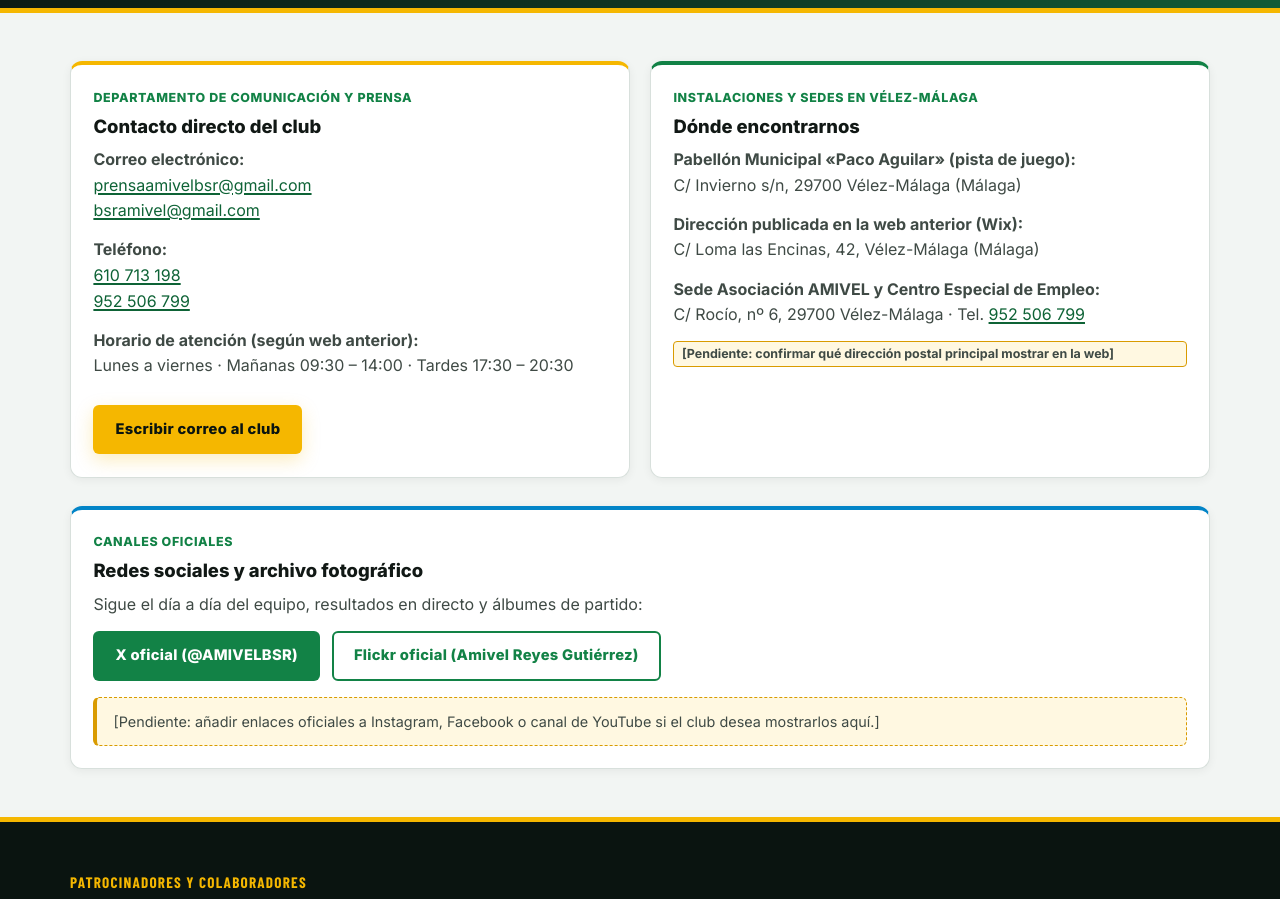
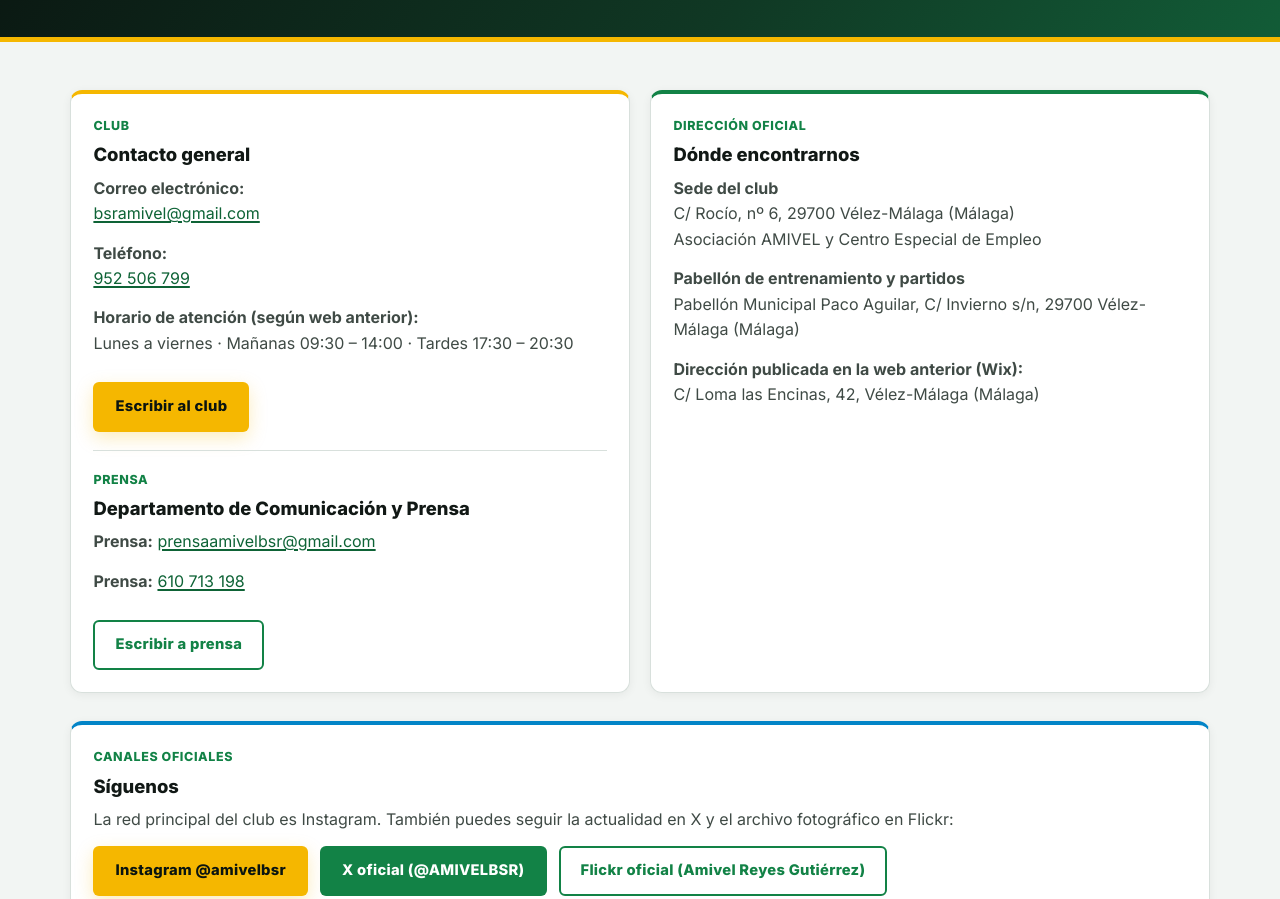
Before and after one commit to Cdamivel/cdamivel.github.io, a plain HTML site: page contacto.html in a window 1280 px wide. Shown: the part 321-1220 px from the top of the page. Drawn offline with nearby package versions, Linux system fonts and the light colour scheme; a web font is replaced by a local one.

Commit message:
Put Instagram, the sede, and general contact first.
Lead with Instagram @amivelbsr, list the Calle Rocío headquarters as the club address, and label the press email and 610 713 198 as press.

Co-authored-by: makanaki1983 <makanaki1983@users.noreply.github.com>

```diff
--- a/contacto.html
+++ b/contacto.html
@@ -5,7 +5,7 @@
   <meta name="robots" content="noindex, nofollow">
   <meta name="viewport" content="width=device-width, initial-scale=1.0">
   <title>Contacto · CD Amivel — Amivel Reyes Gutiérrez</title>
-  <meta name="description" content="Datos de contacto del departamento de comunicación del CD Amivel, Pabellón Municipal Paco Aguilar y Asociación AMIVEL en Vélez-Málaga.">
+  <meta name="description" content="Contacto general del CD Amivel, sede en C/ Rocío nº 6 de Vélez-Málaga, y pabellón de entrenamiento y partidos.">
   <link rel="icon" href="favicon.ico" sizes="any">
   <link rel="icon" type="image/png" sizes="32x32" href="assets/favicon-32.png">
   <link rel="apple-touch-icon" href="assets/apple-touch-icon.png">
@@ -20,7 +20,7 @@
   <div class="top-strip">
     <div class="container top-strip-inner">
       <span><strong>CD Amivel</strong> · Equipo oficial: <strong>Amivel Reyes Gutiérrez</strong> · SuperLiga BSR 2026-27</span>
-      <span>Vélez-Málaga · <a href="mailto:prensaamivelbsr@gmail.com">prensaamivelbsr@gmail.com</a> · <a href="mailto:bsramivel@gmail.com">bsramivel@gmail.com</a> · <a href="tel:+34610713198">610 713 198</a> · <a href="tel:+34952506799">952 506 799</a></span>
+      <span><a href="https://www.instagram.com/amivelbsr/" target="_blank" rel="noopener noreferrer">Instagram @amivelbsr</a> · <a href="mailto:bsramivel@gmail.com">bsramivel@gmail.com</a> · <a href="tel:+34952506799">952 506 799</a> · Prensa: <a href="mailto:prensaamivelbsr@gmail.com">prensaamivelbsr@gmail.com</a> · Prensa: <a href="tel:+34610713198">610 713 198</a></span>
     </div>
   </div>
 
@@ -57,7 +57,7 @@
     <div class="container">
       <div class="breadcrumb"><a href="index.html">Inicio</a> / Contacto</div>
       <h1>Contacto y Sede</h1>
-      <p>Canales directos con el Departamento de Comunicación del CD Amivel, instalaciones deportivas y sede social de AMIVEL en Vélez-Málaga.</p>
+      <p>Contacto general del CD Amivel, sede en Calle Rocío y pabellón de entrenamiento y partidos en Vélez-Málaga.</p>
     </div>
   </section>
 
@@ -65,36 +65,43 @@
     <section class="section">
       <div class="container grid grid-2">
         <article class="card card-accent-gold reveal">
-          <span class="card-meta">Departamento de Comunicación y Prensa</span>
-          <h3>Contacto directo del club</h3>
-          <p><strong>Correo electrónico:</strong><br><a href="mailto:prensaamivelbsr@gmail.com">prensaamivelbsr@gmail.com</a><br><a href="mailto:bsramivel@gmail.com">bsramivel@gmail.com</a></p>
-          <p><strong>Teléfono:</strong><br><a href="tel:+34610713198">610 713 198</a><br><a href="tel:+34952506799">952 506 799</a></p>
+          <span class="card-meta">Club</span>
+          <h3>Contacto general</h3>
+          <p><strong>Correo electrónico:</strong><br><a href="mailto:bsramivel@gmail.com">bsramivel@gmail.com</a></p>
+          <p><strong>Teléfono:</strong><br><a href="tel:+34952506799">952 506 799</a></p>
           <p><strong>Horario de atención (según web anterior):</strong><br>Lunes a viernes · Mañanas 09:30 – 14:00 · Tardes 17:30 – 20:30</p>
           <div style="margin-top:0.75rem;">
-            <a class="btn btn-primary" href="mailto:prensaamivelbsr@gmail.com">Escribir correo al club</a>
+            <a class="btn btn-primary" href="mailto:bsramivel@gmail.com">Escribir al club</a>
+          </div>
+          <hr style="margin:1.15rem 0;border:0;border-top:1px solid var(--border-subtle);">
+          <span class="card-meta">Prensa</span>
+          <h3>Departamento de Comunicación y Prensa</h3>
+          <p><strong>Prensa:</strong> <a href="mailto:prensaamivelbsr@gmail.com">prensaamivelbsr@gmail.com</a></p>
+          <p><strong>Prensa:</strong> <a href="tel:+34610713198">610 713 198</a></p>
+          <div style="margin-top:0.75rem;">
+            <a class="btn btn-outline" href="mailto:prensaamivelbsr@gmail.com">Escribir a prensa</a>
           </div>
         </article>
 
         <article class="card card-accent-green reveal">
-          <span class="card-meta">Instalaciones y sedes en Vélez-Málaga</span>
+          <span class="card-meta">Dirección oficial</span>
           <h3>Dónde encontrarnos</h3>
-          <p><strong>Pabellón Municipal «Paco Aguilar» (pista de juego):</strong><br>C/ Invierno s/n, 29700 Vélez-Málaga (Málaga)</p>
+          <p><strong>Sede del club</strong><br>C/ Rocío, nº 6, 29700 Vélez-Málaga (Málaga)<br>Asociación AMIVEL y Centro Especial de Empleo</p>
+          <p><strong>Pabellón de entrenamiento y partidos</strong><br>Pabellón Municipal Paco Aguilar, C/ Invierno s/n, 29700 Vélez-Málaga (Málaga)</p>
           <p><strong>Dirección publicada en la web anterior (Wix):</strong><br>C/ Loma las Encinas, 42, Vélez-Málaga (Málaga)</p>
-          <p><strong>Sede Asociación AMIVEL y Centro Especial de Empleo:</strong><br>C/ Rocío, nº 6, 29700 Vélez-Málaga · Tel. <a href="tel:+34952506799">952 506 799</a></p>
-          <p class="pending-inline">[Pendiente: confirmar qué dirección postal principal mostrar en la web]</p>
         </article>
       </div>
 
       <div class="container" style="margin-top:1.75rem;">
         <article class="card card-accent-cyan reveal">
           <span class="card-meta">Canales oficiales</span>
-          <h3>Redes sociales y archivo fotográfico</h3>
-          <p>Sigue el día a día del equipo, resultados en directo y álbumes de partido:</p>
+          <h3>Síguenos</h3>
+          <p>La red principal del club es Instagram. También puedes seguir la actualidad en X y el archivo fotográfico en Flickr:</p>
           <div style="display:flex;flex-wrap:wrap;gap:0.75rem;">
+            <a class="btn btn-primary" href="https://www.instagram.com/amivelbsr/" target="_blank" rel="noopener noreferrer">Instagram @amivelbsr</a>
             <a class="btn btn-secondary" href="https://x.com/AMIVELBSR" target="_blank" rel="noopener noreferrer">X oficial (@AMIVELBSR)</a>
             <a class="btn btn-outline" href="https://www.flickr.com/photos/203475003@N02/" target="_blank" rel="noopener noreferrer">Flickr oficial (Amivel Reyes Gutiérrez)</a>
           </div>
-          <p class="pending-note" style="margin-top:1rem;">[Pendiente: añadir enlaces oficiales a Instagram, Facebook o canal de YouTube si el club desea mostrarlos aquí.]</p>
         </article>
       </div>
     </section>
@@ -151,12 +158,13 @@
         <div>
           <h2 class="footer-heading">CD Amivel · Amivel Reyes Gutiérrez</h2>
           <p>Club Deportivo de Baloncesto en Silla de Ruedas de Vélez-Málaga, fundado en 1979-1980 y vinculado a <strong>AMIVEL</strong> (Asociación de Personas con Diversidad Funcional y Centro Especial de Empleo de Vélez-Málaga).</p>
-          <p><strong>Pabellón Municipal Paco Aguilar</strong><br>C/ Invierno s/n, 29700 Vélez-Málaga (Málaga)</p>
+          <p><strong>Sede del club</strong><br>C/ Rocío, nº 6, 29700 Vélez-Málaga (Málaga)</p>
+          <p><strong>Pabellón de entrenamiento y partidos</strong><br>Pabellón Municipal Paco Aguilar, C/ Invierno s/n, 29700 Vélez-Málaga (Málaga)</p>
           <p>
-            <a href="mailto:prensaamivelbsr@gmail.com">prensaamivelbsr@gmail.com</a> ·
             <a href="mailto:bsramivel@gmail.com">bsramivel@gmail.com</a> ·
-            <a href="tel:+34610713198">610 713 198</a> ·
-            <a href="tel:+34952506799">952 506 799</a>
+            <a href="tel:+34952506799">952 506 799</a><br>
+            Prensa: <a href="mailto:prensaamivelbsr@gmail.com">prensaamivelbsr@gmail.com</a> ·
+            Prensa: <a href="tel:+34610713198">610 713 198</a>
           </p>
         </div>
 
@@ -182,7 +190,7 @@
               <img src="assets/logo-liga-bsr-espana.jpg" alt="Logotipo de BSR España" width="90" height="48">
             </a>
           </div>
-          <p style="margin-top:0.85rem;font-size:0.85rem;">Redes oficiales: <a href="https://x.com/AMIVELBSR" target="_blank" rel="noopener noreferrer">X (@AMIVELBSR)</a> · <a href="https://www.flickr.com/photos/203475003@N02/" target="_blank" rel="noopener noreferrer">Flickr oficial</a></p>
+          <p style="margin-top:0.85rem;font-size:0.85rem;">Síguenos: <a href="https://www.instagram.com/amivelbsr/" target="_blank" rel="noopener noreferrer"><strong>Instagram @amivelbsr</strong></a> · <a href="https://x.com/AMIVELBSR" target="_blank" rel="noopener noreferrer">X (@AMIVELBSR)</a> · <a href="https://www.flickr.com/photos/203475003@N02/" target="_blank" rel="noopener noreferrer">Flickr oficial</a></p>
         </div>
       </div>
 
```
Also changed, not shown: calendario.html (+7 -6 lines), galeria.html (+7 -6 lines), historia.html (+7 -6 lines), index.html (+7 -6 lines), noticias.html (+7 -6 lines), patrocinadores.html (+8 -7 lines), plantilla.html (+7 -6 lines), tienda.html (+9 -8 lines).
